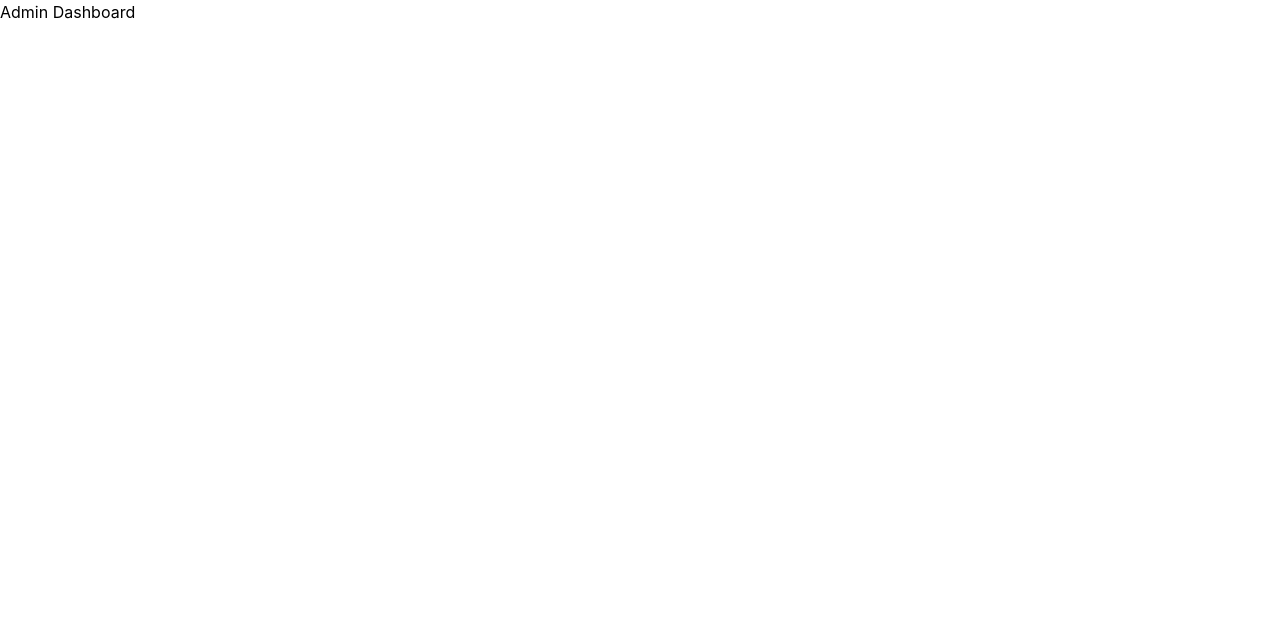
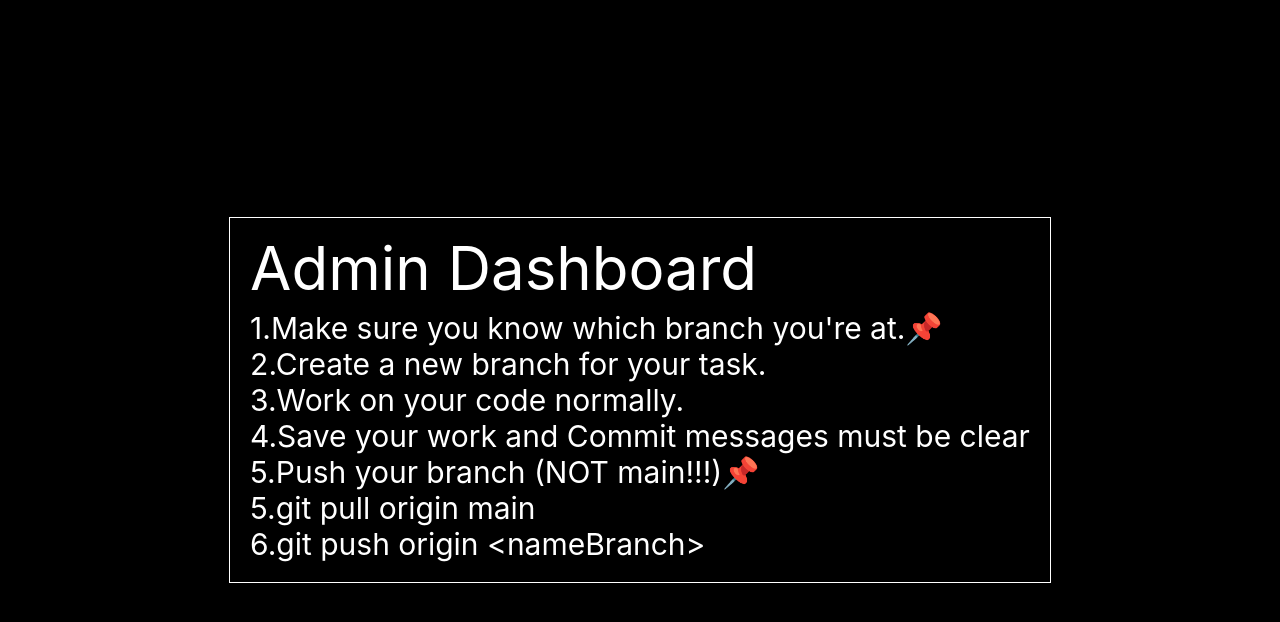
Before and after one commit to Frontend-Training-Team/Admin-Dashboard-Online-Store, a React (Vite) app: page / in a window 1280 px wide. Shown: the top 622 px of the page. Built offline with nearby package versions, Linux system fonts and the light colour scheme.

Commit message:
chore: update App.jsx

```diff
--- a/src/App.jsx
+++ b/src/App.jsx
@@ -1,9 +1,24 @@
 function App() {
   return (
-    <div>
-      <h1>Admin Dashboard</h1>
-    </div>
+    <>
+      <div className="min-h-screen text-white bg-black flex justify-center items-center">
+        <div className="border p-5">
+          <h2 className="text-6xl mb-3">Admin Dashboard</h2>
+          <ul className="">
+            <li className="text-3xl ">1.Make sure you know which branch you're at.📌</li>
+            <li className="text-3xl ">2.Create a new branch for your task.</li>
+            <li className="text-3xl ">3.Work on your code normally.</li>
+            <li className="text-3xl ">4.Save your work and Commit messages must be clear</li>
+            <li className="text-3xl ">5.Push your branch (NOT main!!!)📌</li>
+            <li className="text-3xl ">5.git pull origin main</li>
+            <li className="text-3xl ">6.git push origin &lt;nameBranch&gt;</li>
+          </ul>
+        </div>
+      </div>
+    </>
   )
+
+
 }
 
-export default App
+export default App;
```
